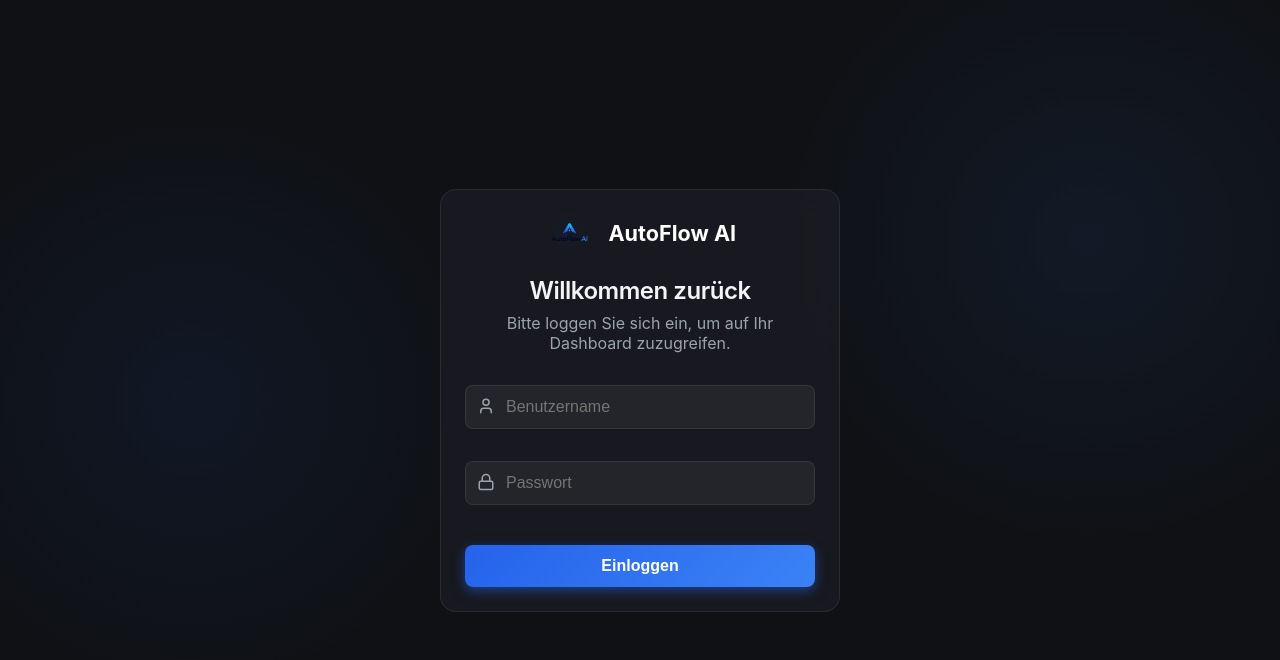
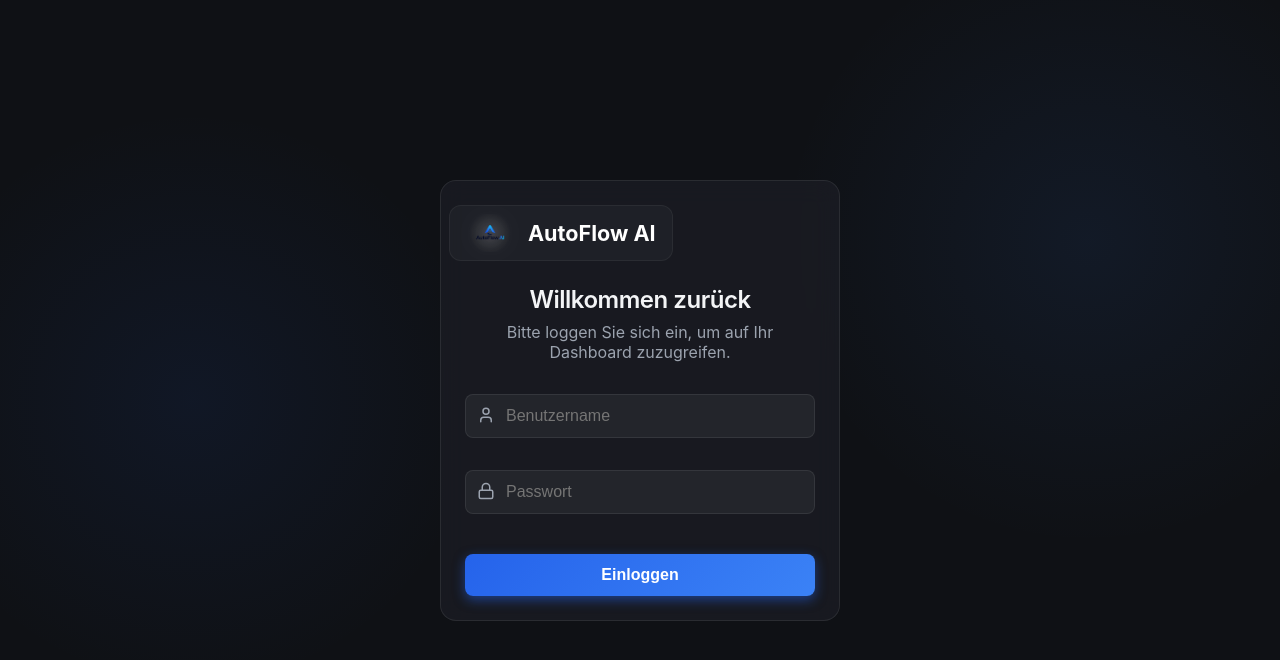
Before and after one commit to jdjdkdjksks/ai-dashboard, a React (Vite) app: page / in a window 1280 px wide. Shown: the top 660 px of the page. Built offline with nearby package versions, Linux system fonts and the light colour scheme.

Commit message:
Enhance logo visibility with white halo effect and subtle background plate

```diff
--- a/src/index.css
+++ b/src/index.css
@@ -267,23 +267,34 @@ tr:hover td {
   font-weight: 700;
   color: #fff;
   margin-bottom: 40px;
-  transition: opacity 0.2s ease;
+  transition: all 0.2s ease;
+  padding: 8px 16px;
+  margin-left: -16px;
+  border-radius: 12px;
+  background: rgba(255, 255, 255, 0.03);
+  border: 1px solid rgba(255, 255, 255, 0.05);
+  width: fit-content;
 }
 
 .brand:hover {
-  opacity: 0.9;
+  background: rgba(255, 255, 255, 0.06);
+  border-color: rgba(255, 255, 255, 0.1);
 }
 
 .logo-img {
   height: 38px;
   width: auto;
-  filter: drop-shadow(0 0 10px rgba(37, 99, 235, 0.2));
+  filter: drop-shadow(0 0 15px rgba(255, 255, 255, 0.3));
+  background: radial-gradient(circle, rgba(255, 255, 255, 0.15) 0%, transparent 70%);
+  padding: 4px;
+  border-radius: 8px;
   transition: all 0.3s cubic-bezier(0.4, 0, 0.2, 1);
 }
 
 .brand:hover .logo-img {
-  transform: scale(1.05) rotate(-2deg);
-  filter: drop-shadow(0 0 15px rgba(37, 99, 235, 0.4));
+  transform: scale(1.05);
+  filter: drop-shadow(0 0 20px rgba(255, 255, 255, 0.5));
+  background: radial-gradient(circle, rgba(255, 255, 255, 0.25) 0%, transparent 70%);
 }
 
 .brand-icon {
```
